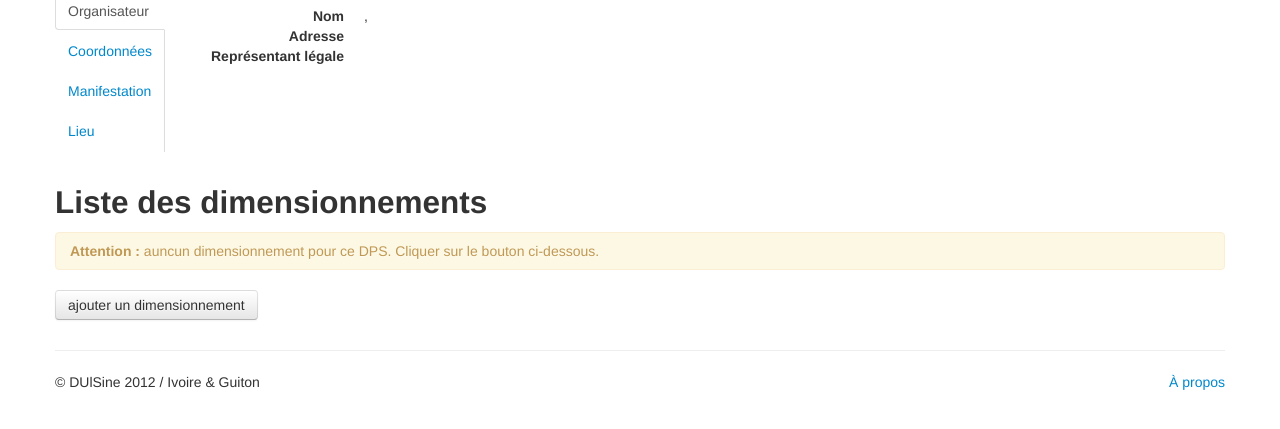
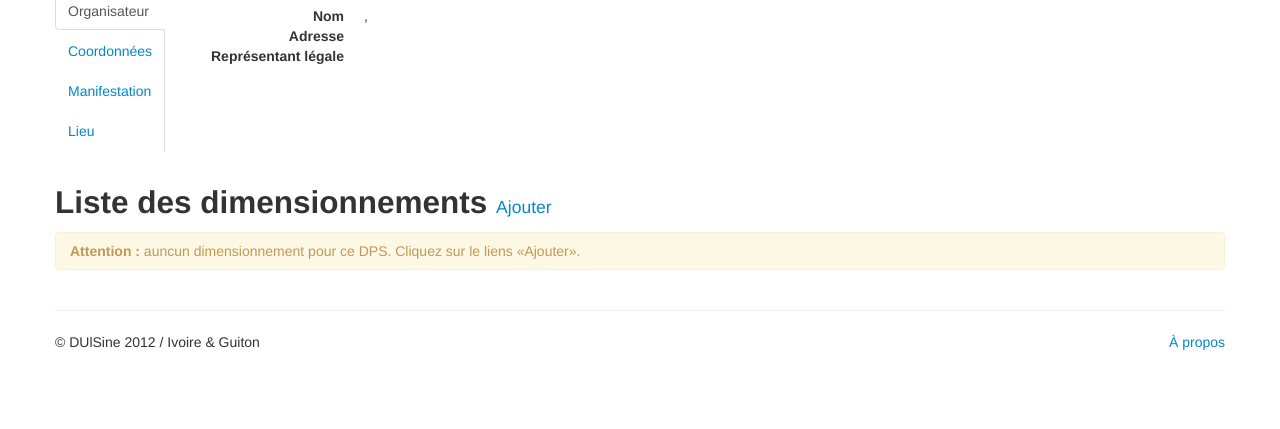
Before and after one commit to DUlSine/DUlSine, a Django app: template templates/dps/demande/index.html in a window 1280 px wide. Shown: the part 254-683 px from the top of the page. Run offline with Django 3.2, Linux system fonts and the light colour scheme; the template is opened without the code that fills it, so the values that code supplies are empty.

Commit message:
DPS request: remove the uggly button and use a link

```diff
--- a/templates/dps/demande/index.html
+++ b/templates/dps/demande/index.html
@@ -93,7 +93,7 @@
   </div>
 
   <div class="span12">
-    <h2>Liste des dimensionnements</h2>
+    <h2>Liste des dimensionnements <small><a href="{% url 'dps.demande.dimensionnement' dps.hash_id %}">Ajouter</a></small></h2>
     {% if dims %}
     <table class="table table-striped">
     <thead>
@@ -133,10 +133,9 @@
     </table>
     {% else %}
     <div class="alert">
-      <strong>Attention :</strong> auncun dimensionnement pour ce DPS. Cliquer sur le bouton ci-dessous.
+      <strong>Attention :</strong> auncun dimensionnement pour ce DPS. Cliquez sur le liens «Ajouter».
     </div>
     {% endif %}
-    <p><a href="{% url 'dps.demande.dimensionnement' dps.hash_id %}" class="btn btn-default">ajouter un dimensionnement</a></p>
   </div>
 </div>
 {% endblock %}
```
